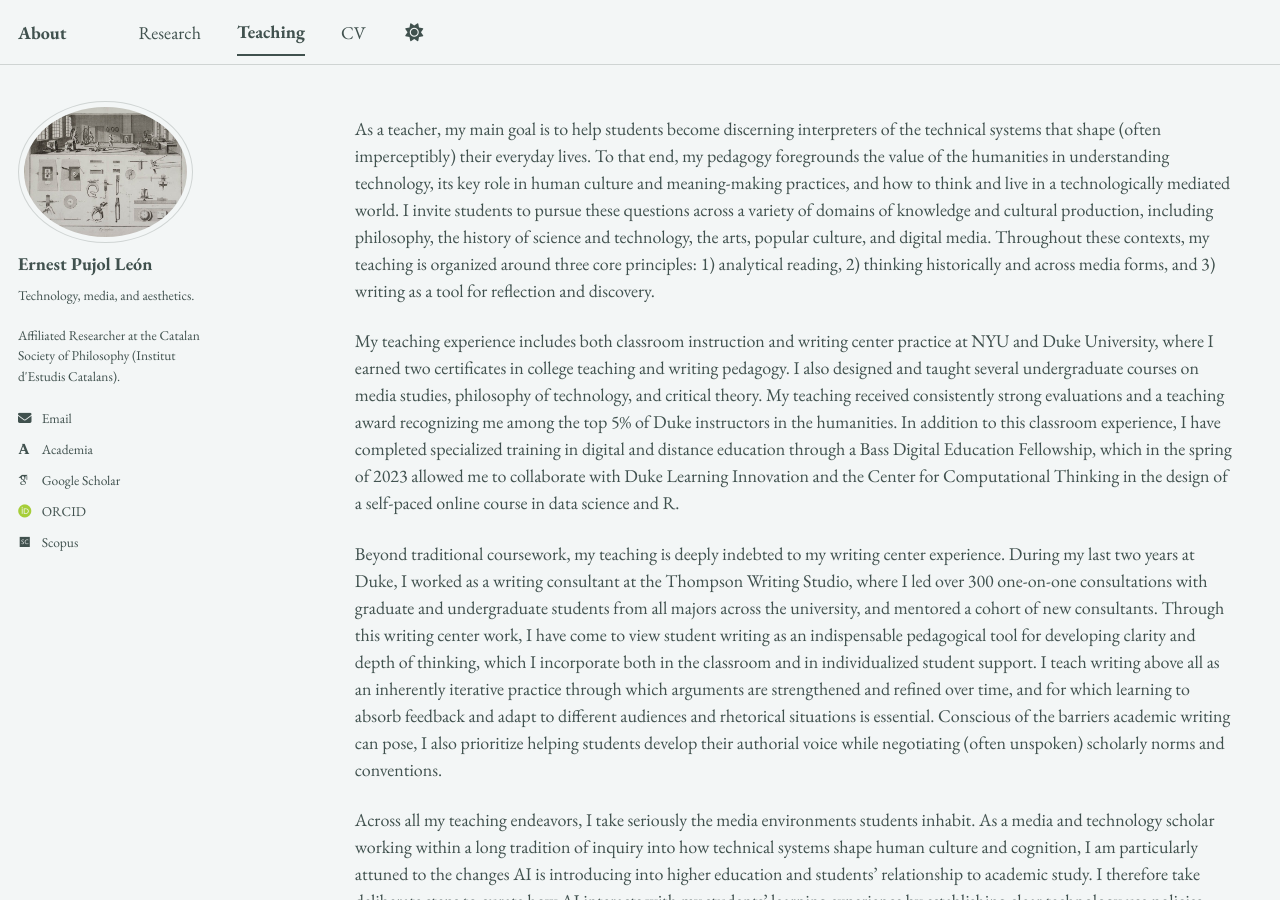
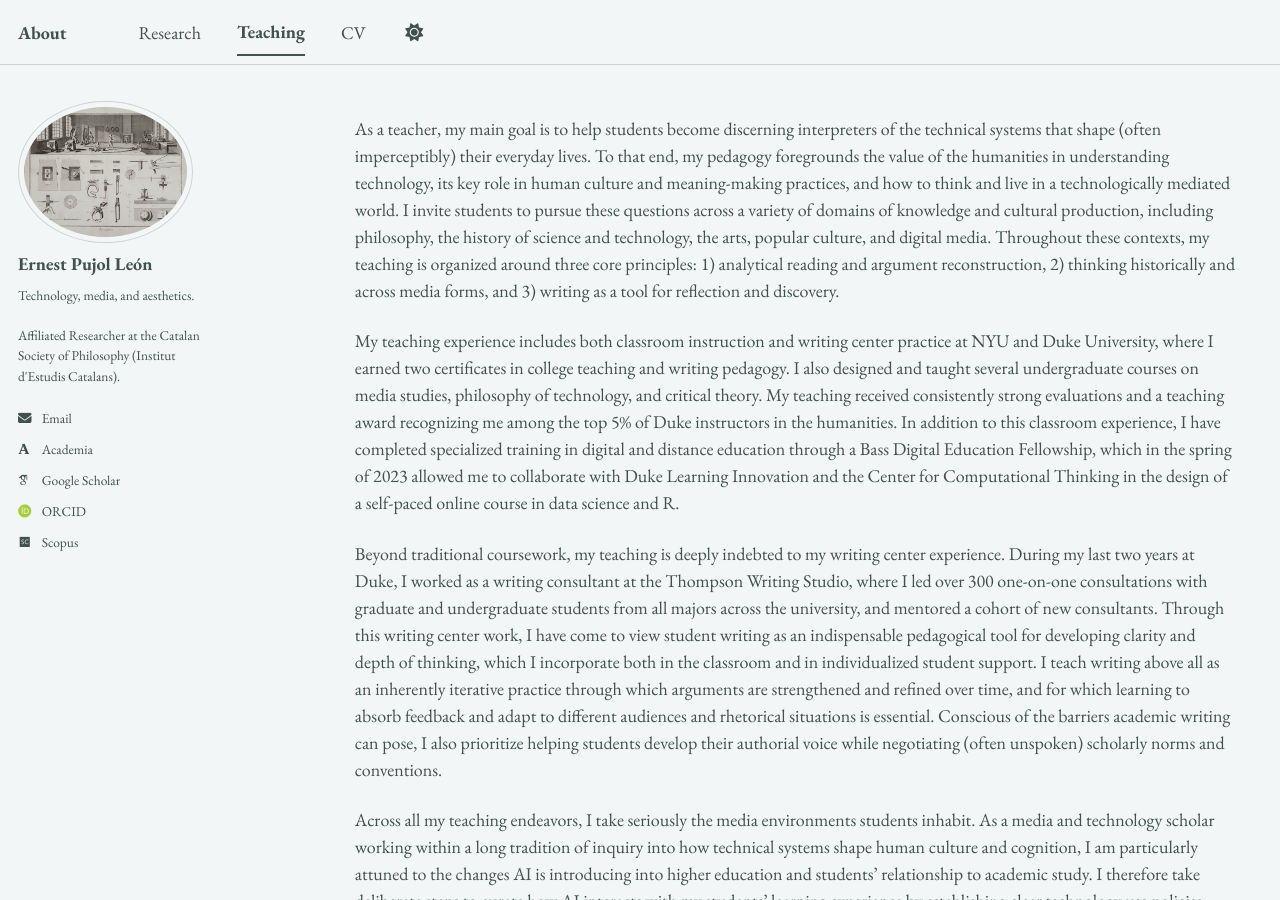
Before and after one commit to epujol90/epujol90.github.io, a Jekyll site: the page built from _pages/teaching.md, in a window 1280 px wide and 900 px high. Built offline with Jekyll 4.4.1, drawn with Linux system fonts in a browser that asks for light colours; some web fonts are replaced; a script bundle is joined from its source files by our own code; library files that are not in the unit come from our copies.

Commit message:
Update teaching.md

```diff
--- a/_pages/teaching.md
+++ b/_pages/teaching.md
@@ -5,7 +5,7 @@ permalink: /teaching/
 author_profile: true
 ---
 
-As a teacher, my main goal is to help students become discerning interpreters of the technical systems that shape (often imperceptibly) their everyday lives. To that end, my pedagogy foregrounds the value of the humanities in understanding technology, its key role in human culture and meaning-making practices, and how to think and live in a technologically mediated world. I invite students to pursue these questions across a variety of domains of knowledge and cultural production, including philosophy, the history of science and technology, the arts, popular culture, and digital media. Throughout these contexts, my teaching is organized around three core principles: 1) analytical reading, 2) thinking historically and across media forms, and 3) writing as a tool for reflection and discovery.
+As a teacher, my main goal is to help students become discerning interpreters of the technical systems that shape (often imperceptibly) their everyday lives. To that end, my pedagogy foregrounds the value of the humanities in understanding technology, its key role in human culture and meaning-making practices, and how to think and live in a technologically mediated world. I invite students to pursue these questions across a variety of domains of knowledge and cultural production, including philosophy, the history of science and technology, the arts, popular culture, and digital media. Throughout these contexts, my teaching is organized around three core principles: 1) analytical reading and argument reconstruction, 2) thinking historically and across media forms, and 3) writing as a tool for reflection and discovery.
 
 My teaching experience includes both classroom instruction and writing center practice at NYU and Duke University, where I earned two certificates in college teaching and writing pedagogy. I also designed and taught several undergraduate courses on media studies, philosophy of technology, and critical theory. My teaching received consistently strong evaluations and a teaching award recognizing me among the top 5% of Duke instructors in the humanities. In addition to this classroom experience, I have completed specialized training in digital and distance education through a Bass Digital Education Fellowship, which in the spring of 2023 allowed me to collaborate with Duke Learning Innovation and the Center for Computational Thinking in the design of a self-paced online course in data science and R.
 
```
